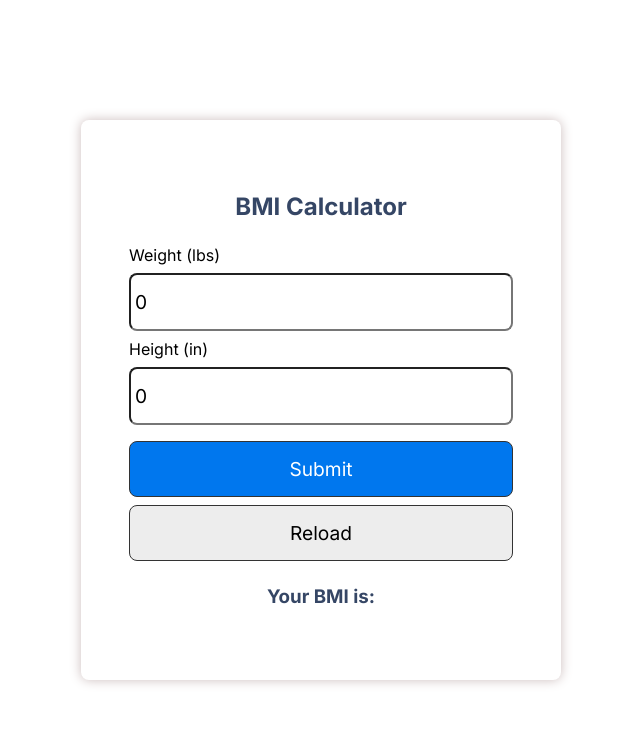
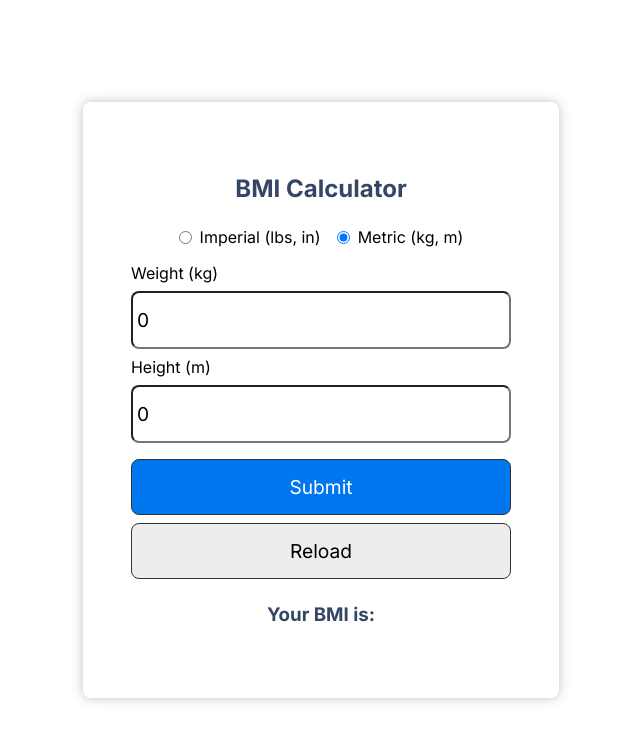
Before and after one commit to iiitl/bmi_calculator, a React (Create React App) app: page / in a window 1280 px wide. Shown: the top 742 px of the page, without its empty margins (319-959 px from the left). Built offline with nearby package versions, Linux system fonts and the light colour scheme.

Commit message:
added the feature to accept input in different unit

```diff
--- a/src/App.js
+++ b/src/App.js
@@ -8,6 +8,7 @@ function App() {
   const [height, setHeight] = useState(0)
   const [bmi, setBmi] = useState('')
   const [message, setMessage] = useState('')
+  const [unitSystem, setUnitSystem] = useState('metric')
 
   let calcBmi = (event) => {
     event.preventDefault()
@@ -16,8 +17,13 @@ function App() {
     if (weight === 0 || height === 0) {
       alert('Please enter a valid weight and height')
     } else {
-      let bmi = (weight / (height * height) * 703)
-      setBmi(bmi.toFixed(1))
+      let calculatedBmi;
+      if (unitSystem === 'imperial') {
+        calculatedBmi = (weight / (height * height)) * 703;
+      } else {
+        calculatedBmi = weight / (height * height);
+      }
+      setBmi(calculatedBmi.toFixed(1))
 
 
         if (bmi < 18.5) {
@@ -36,20 +42,46 @@ function App() {
   let reload = () => {
     window.location.reload()
   }
-
+const handleUnitChange = (e) => {
+    setUnitSystem(e.target.value);
+    setWeight(0);
+    setHeight(0);
+    setBmi('');
+    setMessage('');
+  }
 
   return (
     <div className="app">
     <div className='container'>
       <h2 className='center'>BMI Calculator</h2>
+      <div className="unit-selector">
+          <label>
+            <input
+              type="radio"
+              value="imperial"
+              checked={unitSystem === 'imperial'}
+              onChange={handleUnitChange}
+            />
+            Imperial (lbs, in)
+          </label>
+          <label>
+            <input
+              type="radio"
+              value="metric"
+              checked={unitSystem === 'metric'}
+              onChange={handleUnitChange}
+            />
+            Metric (kg, m)
+          </label>
+        </div>
         <form onSubmit={calcBmi}>
           <div>
-            <label>Weight (lbs)</label>
-            <input type="text" placeholder='Enter Weight in lbs' value={weight} onChange={(e) => setWeight(e.target.value)} />
+            <label>Weight ({unitSystem === 'imperial' ? 'lbs' : 'kg'})</label>
+            <input type="text" placeholder={`Enter Weight in ${unitSystem === 'imperial' ? 'lbs' : 'kg'}`}  value={weight} onChange={(e) => setWeight(e.target.value)} />
           </div>
           <div>
-            <label>Height (in)</label>
-            <input type="text" placeholder='Enter height in inches' value={height} onChange={(event) => setHeight(event.target.value)} />
+            <label>Height ({unitSystem === 'imperial' ? 'in' : 'm'})</label>
+            <input type="text" placeholder={`Enter height in ${unitSystem === 'imperial' ? 'inches' : 'meters'}`}  value={height} onChange={(event) => setHeight(event.target.value)} />
           </div>
           <div>
             <button className='btn' type='submit'>Submit</button>
--- a/src/index.css
+++ b/src/index.css
@@ -73,3 +73,22 @@ p {
 .img-container img {
   height: 200px;
 }
+
+.unit-selector {
+  margin: 1rem 0;
+  display: flex;
+  justify-content: center;
+  gap: 1rem;
+}
+
+.unit-selector label {
+  display: flex;
+  align-items: center;
+  gap: 0.5rem;
+  cursor: pointer;
+}
+
+.unit-selector input[type="radio"] {
+  width: auto;
+  margin: 0;
+}
```
